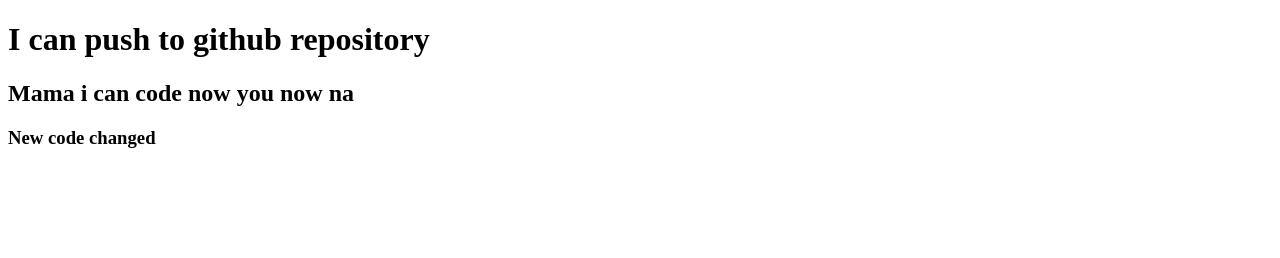
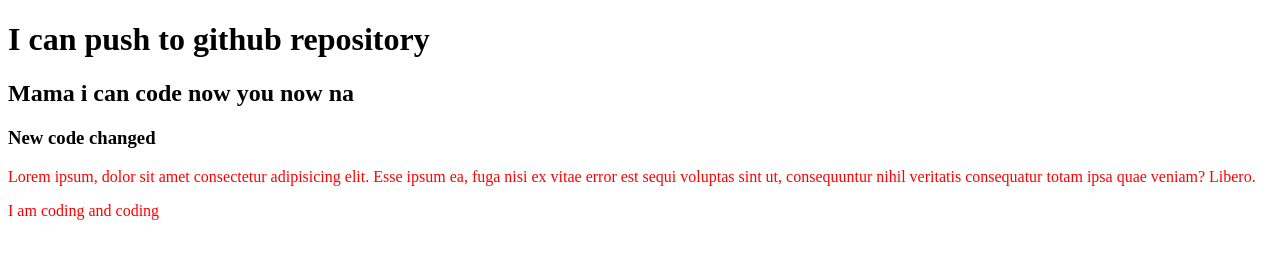
Before and after one commit to Rahimarahmi/my-practice-repo, a plain HTML site: page index.html in a window 1280 px wide. Drawn offline with Linux system fonts and the light colour scheme.

Commit message:
style added

```diff
--- a/index.html
+++ b/index.html
@@ -5,11 +5,14 @@
     <meta http-equiv="X-UA-Compatible" content="IE=edge">
     <meta name="viewport" content="width=device-width, initial-scale=1.0">
     <title>My practice github repository</title>
+    <link rel="stylesheet" href="style.css">
 </head>
 <body>
     <h1>I can push to github repository</h1>
     <h2>Mama i can code now you now na</h2>
     <h3>New code changed</h3>
+    <p>Lorem ipsum, dolor sit amet consectetur adipisicing elit. Esse ipsum ea, fuga nisi ex vitae error est sequi voluptas sint ut, consequuntur nihil veritatis consequatur totam ipsa quae veniam? Libero.</p>
+    <p>I am coding and coding</p>
 
 </body>
 </html>
--- /dev/null
+++ b/style.css
@@ -0,0 +1,3 @@
+p{
+    color: red;
+}
```
